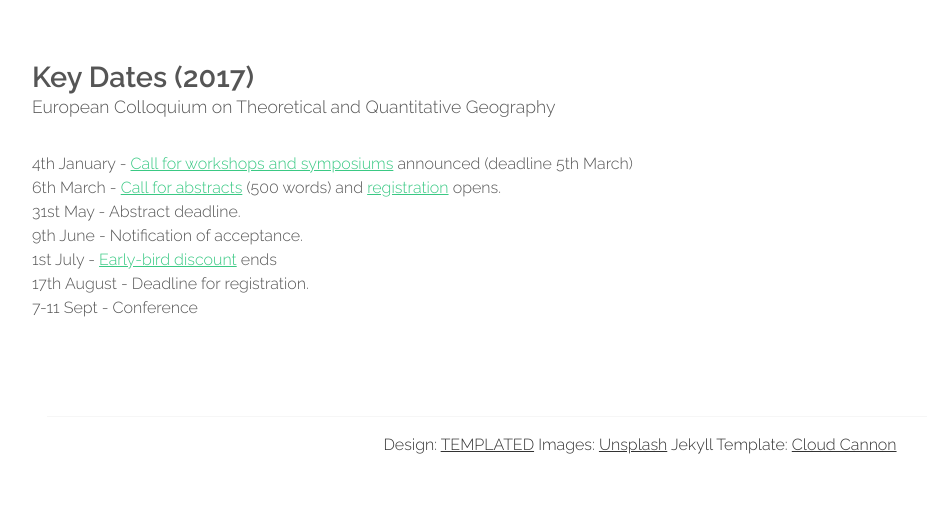
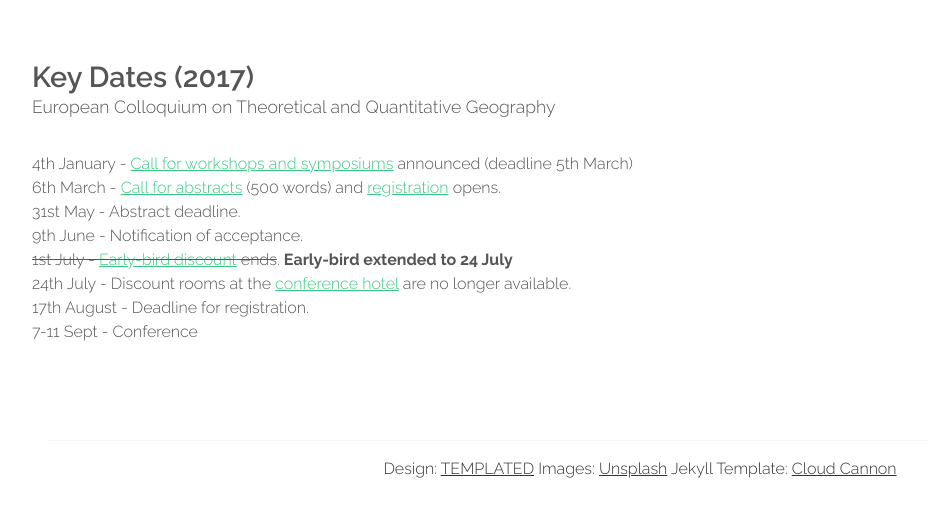
Before and after one commit to nickmalleson/ectqg2017, a Jekyll site: the page built from dates.md, in a window 1280 px wide, cut to the strip 192-709 px from the top of the page. Shown: the whole strip, without its empty margins (0-927 px from the left). Built offline with Jekyll 4.4.1, drawn with Linux system fonts in a browser that asks for light colours.

Commit message:
changed early bird

```diff
--- a/dates.md
+++ b/dates.md
@@ -8,6 +8,7 @@ tagline: European Colloquium on Theoretical and Quantitative Geography
   - 6th March - [Call for abstracts](./cfp.html) (500 words) and [registration](./registration.html) opens.
   - 31st May - Abstract deadline.
   - 9th June - Notification of acceptance.
-  - 1st July - [Early-bird discount](./registration.html) ends
+  - <del>1st July - [Early-bird discount](./registration.html) ends</del>. **Early-bird extended to 24 July**
+  - 24th July - Discount rooms at the [conference hotel](./registration.html) are no longer available.
   - 17th August - Deadline for registration.
   - 7-11 Sept - Conference
```
